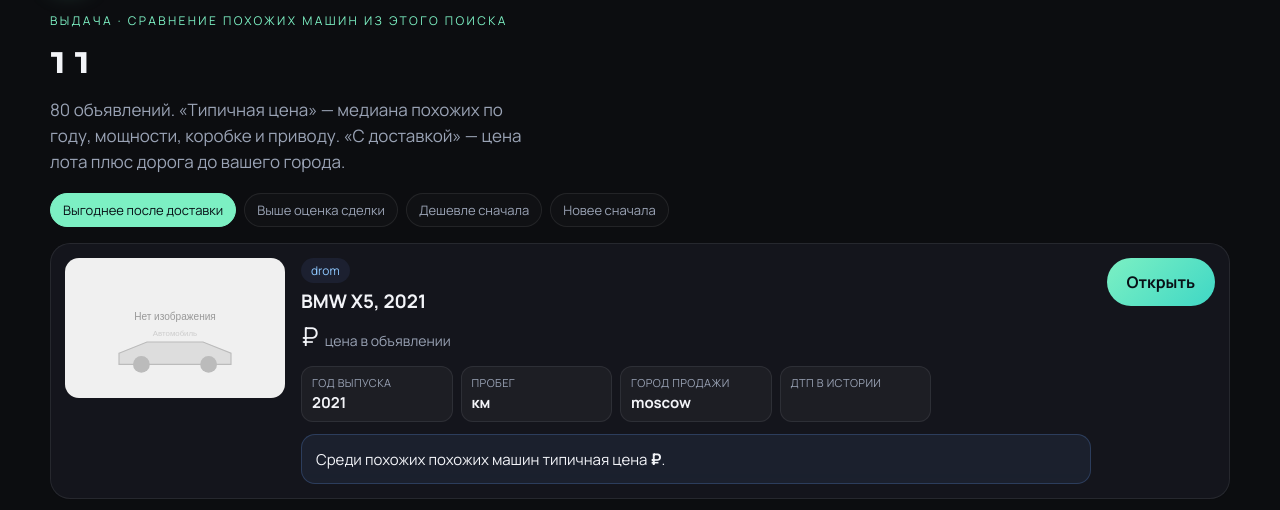
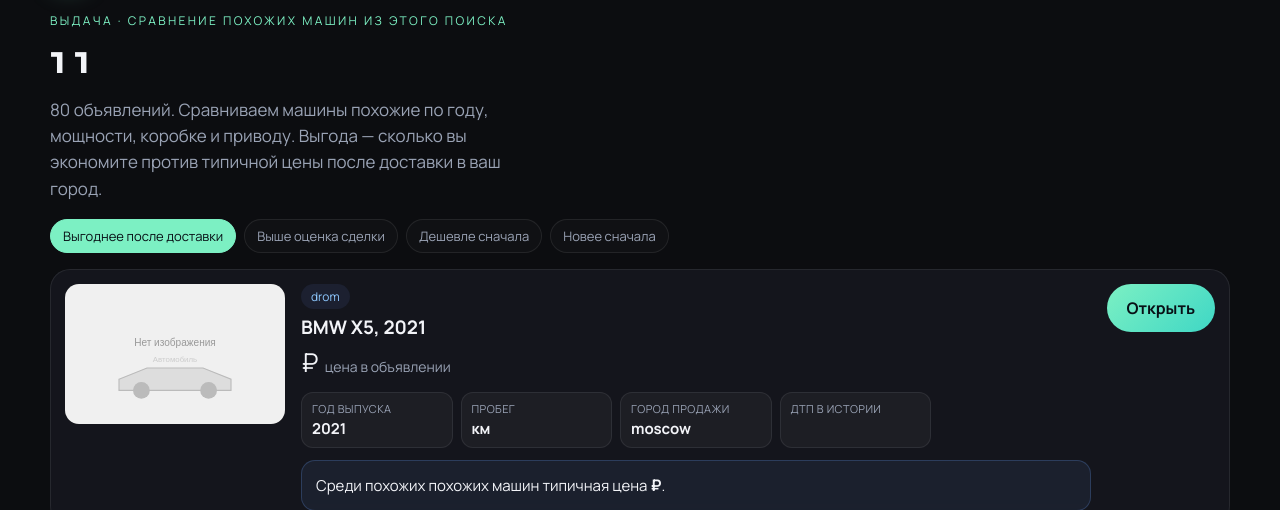
Before and after one commit to sentinel11-11/Dimas_Saas-MVP-parcers, a FastAPI app: page /results/1/1 in a window 1280 px wide. Shown: the part 68-578 px from the top of the page. Run offline with FastAPI, Linux system fonts and the light colour scheme.

Commit message:
Replace cohort wording with savings copy and add fuel price on search
Co-authored-by: arena-agent <297053741+arena-agent@users.noreply.github.com>

```diff
--- a/app/core/geo.py
+++ b/app/core/geo.py
@@ -94,6 +94,7 @@ def relocation(
     engine_volume: float = 0,
     fuel: str = "",
     horsepower: int = 0,
+    fuel_price: float = None,
 ) -> dict:
     origin = _lookup(listing_region)
     dest = _lookup(buyer_city)
@@ -115,7 +116,9 @@ def relocation(
         return empty
     dist = round(haversine_km(origin, dest) * ROAD_FACTOR)
     liters = dist / 100.0 * l100
-    fuel_cost = round(liters * FUEL_RUB_PER_LITER)
+    price_l = FUEL_RUB_PER_LITER if fuel_price is None else float(fuel_price)
+    price_l = max(30.0, min(price_l, 250.0))
+    fuel_cost = round(liters * price_l)
     driver = round(dist * DRIVER_RUB_PER_KM)
     region_key = str(listing_region).strip().lower()
     ferry = FERRY_CITIES.get(region_key, 0)
@@ -129,4 +132,5 @@ def relocation(
         "same_city": False,
         "from_label": LABELS.get(region_key, listing_region),
         "to_label": LABELS.get(str(buyer_city).lower(), buyer_city),
+        "fuel_price": price_l,
     }
--- a/app/core/scoring.py
+++ b/app/core/scoring.py
@@ -176,9 +176,9 @@ def score_batch(cars: List[CarListing]) -> List[CarListing]:
         suspicious = fair > 0 and car.price and car.price < fair * 0.55
         if suspicious:
             deal = min(deal, 0.42)
-            note = "Цена сильно ниже когорты (год/л.с.) — проверь комплектацию и состояние"
+            note = "Цена сильно ниже похожих машин — проверьте комплектацию и состояние"
         else:
-            note = f"Справедливая цена когорты {int(fair):,} ₽ (n={len(peers)})".replace(",", " ")
+            note = f"Типичная цена похожих {int(fair):,} ₽ (сравнили {len(peers)})".replace(",", " ")
 
         car.liquidity_score = round(max(0.05, min(0.98, liquidity)), 4)
         car.probability_good_deal = round(max(0.05, min(0.97, 0.62 * deal + 0.38 * car.liquidity_score)), 4)
--- a/app/services/search_service.py
+++ b/app/services/search_service.py
@@ -291,6 +291,7 @@ def run_search(params: dict) -> dict:
     from app.core.geo import relocation
 
     buyer = filters.get("buyer_city") or ""
+    fuel_price = float(filters.get("fuel_price") or 62)
     for car in filtered:
         car.fuel = car.fuel or ""
         reloc = relocation(
@@ -299,6 +300,7 @@ def run_search(params: dict) -> dict:
             engine_volume=car.engine_volume or 0,
             fuel=car.fuel or "",
             horsepower=car.horsepower or 0,
+            fuel_price=fuel_price,
         )
         car.relocation = reloc
     filtered = score_batch(filtered)
--- a/app/web/main.py
+++ b/app/web/main.py
@@ -113,6 +113,7 @@ async def search_cars(
     body_type: str = Form(default=""),
     region: str = Form(default=""),
     buyer_city: str = Form(default="moscow"),
+    fuel_price: float = Form(default=62),
 ):
     params = _form_params(
         brand=brand,
@@ -133,6 +134,7 @@ async def search_cars(
         body_type=body_type,
         region=region,
         buyer_city=buyer_city,
+        fuel_price=fuel_price,
     )
     logger.info(f"Search request: {params}")
     try:
@@ -190,6 +192,7 @@ async def create_search_job(request: Request):
         "body_type": form.get("body_type") or "",
         "region": form.get("region") or "",
         "buyer_city": form.get("buyer_city") or "moscow",
+        "fuel_price": form.get("fuel_price") or 62,
     }
     job_id = start_job(params)
     return {"job_id": job_id}
--- a/static/css/app.css
+++ b/static/css/app.css
@@ -190,6 +190,13 @@ details.more summary { cursor: pointer; color: var(--amber-2); }
 .insight.reloc { background: rgba(124, 240, 195, .07); border-color: rgba(124,240,195,.22); }
 .insight.warn { background: rgba(211, 107, 90, .1); border-color: rgba(211,107,90,.3); color: #f0c2ba; }
 .insight strong { font-size: 16px; }
+.benefit {
+  margin-top: 12px; padding: 14px 16px; border-radius: 16px;
+  background: linear-gradient(135deg, rgba(124,240,195,.18), rgba(110,168,255,.1));
+  border: 1px solid rgba(124,240,195,.35); font-size: 17px; line-height: 1.45;
+}
+.benefit .lbl { display:block; font-size:12px; letter-spacing:.08em; text-transform:uppercase; color:var(--muted); margin-bottom:4px; }
+.benefit.loss { background: rgba(211,107,90,.12); border-color: rgba(211,107,90,.35); }
 .chip.on { color: #081016; background: var(--amber); border-color: var(--amber); }
 .badge { border-radius: 999px; padding: 4px 10px; font-size: 12px; background: #1c2030; }
 .badge.drom { color: #8ec8ff; }
--- a/templates/index.html
+++ b/templates/index.html
@@ -57,7 +57,7 @@
                             <label class="source"><input type="checkbox" name="sources" value="autoru"> Auto.ru</label>
                         </div>
                     </div>
-                    <div class="grid grid-3" style="margin-top:12px">
+                    <div class="grid grid-4" style="margin-top:12px">
                         <div>
                             <label for="buyer_city">Вы в городе</label>
                             <select id="buyer_city" name="buyer_city">
@@ -79,6 +79,10 @@
                         <div>
                             <label for="limit">Сколько лотов</label>
                             <input type="number" id="limit" name="limit" value="50" min="1" max="100">
+                        </div>
+                        <div>
+                            <label for="fuel_price">Литр топлива, ₽</label>
+                            <input type="number" id="fuel_price" name="fuel_price" value="62" min="30" max="250" step="1">
                         </div>
                     </div>
                     <details class="more">
--- a/templates/results.html
+++ b/templates/results.html
@@ -20,7 +20,7 @@
 
         <p class="kicker">выдача · сравнение похожих машин из этого поиска</p>
         <h1 style="font-size:42px;margin:6px 0 8px">{{ brand }} {{ model }}</h1>
-        <p class="lead">{{ total }} объявлений. «Типичная цена» — медиана похожих по году, мощности, коробке и приводу. «С доставкой» — цена лота плюс дорога до вашего города.</p>
+        <p class="lead">{{ total }} объявлений. Сравниваем машины похожие по году, мощности, коробке и приводу. Выгода — сколько вы экономите против типичной цены после доставки в ваш город.</p>
 
         {% if errors %}
         <div class="panel" style="margin:16px 0;border-color:#d36b5a">
```
Also changed, not shown: tests/test_geo.py (+7 -0 lines).
